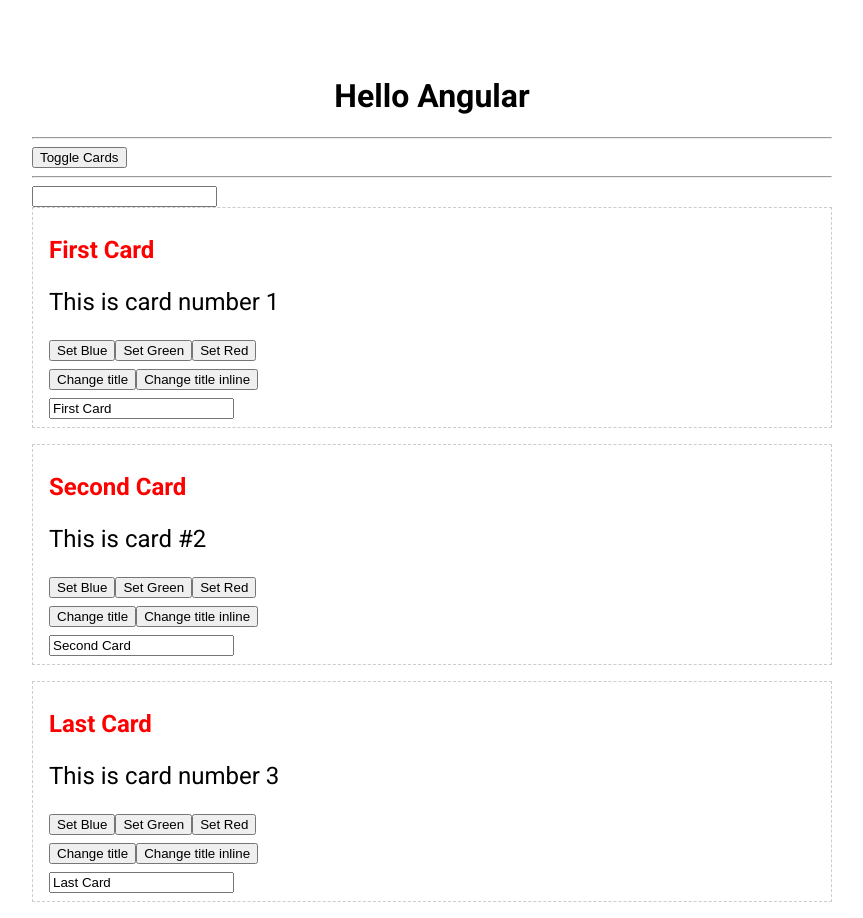
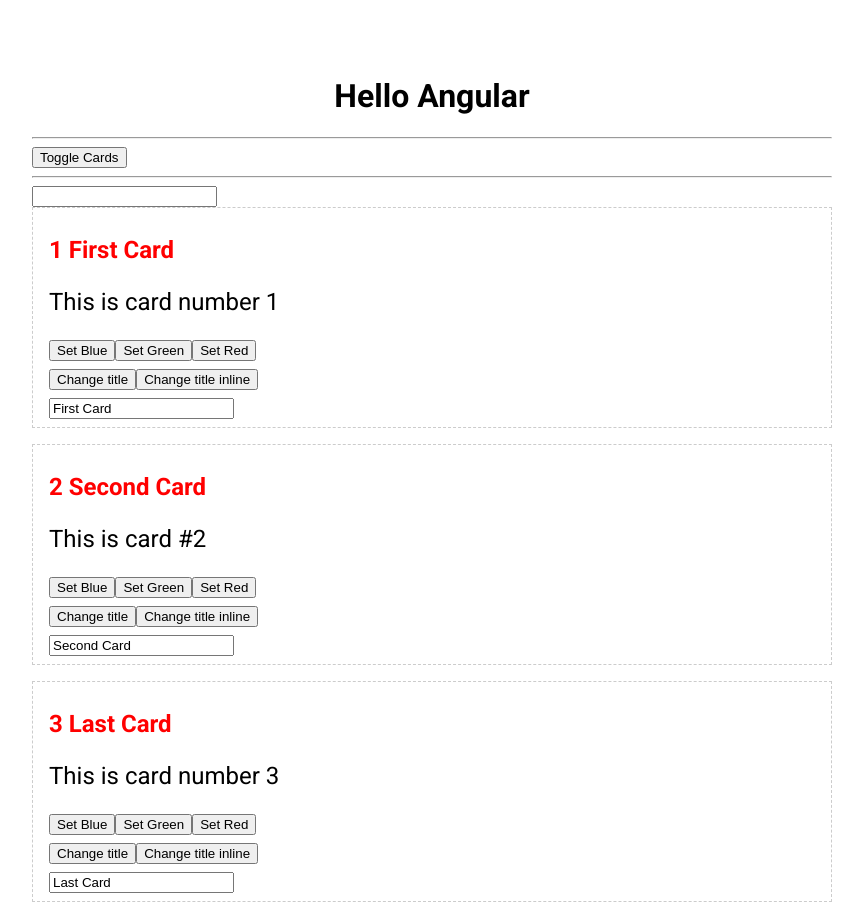
Before and after one commit to alexvekh/angular-learning, an Angular app: page / in a window 1280 px wide. Shown: the whole page, without its empty margins (208-1071 px from the left). Built offline with nearby package versions, Linux system fonts and the light colour scheme.

Commit message:
index added

```diff
--- a/src/app/app.component.html
+++ b/src/app/app.component.html
@@ -9,8 +9,9 @@
     <app-form></app-form>
 
     <app-card
-      *ngFor="let iterCard of cards"
+      *ngFor="let iterCard of cards; let idx = index"
       [card]="iterCard"
+      [index]="idx+1"
     ></app-card>
 
 </div>
--- a/src/app/card/card.component.html
+++ b/src/app/card/card.component.html
@@ -2,19 +2,13 @@
   <h2 [ngStyle]="{
     color: card.title.length < 5 ? 'blue' : 'red',
     fontWeight: card.title.length < 7 ? 'normal' : 'bold'
-  }">{{card.title}}</h2>
+  }">{{ index }} {{card.title}}</h2>
 
   <p class="text"
     [class.blue]="textColor === 'blue'"
     [class.green]="textColor === 'green'"
     [class.red]="textColor === 'red'"
   >{{card.text}}</p>
-
-<!-- <p class="text" [ngClass]="{
-  blue: textColor === 'blue',
-  green: textColor === 'green',
-  red: textColor === 'red'
-}">{{text}}</p> -->
 
   <div class="buttons">
     <button (click)="textColor = 'blue'">Set Blue</button>
@@ -27,14 +21,7 @@
     <button (click)="card.title = 'inline title'">Change title inline</button>
   </div>
 
-  <!-- <div>
-    <input type="text" #myInput (input)="inputHandler(myInput.value)" [value]="title">
-  </div> -->
-
-<div>
-  <input type="text" [(ngModel)]="card.title" (ngModelChange)="changeHandler()">
+  <div>
+    <input type="text" [(ngModel)]="card.title" (ngModelChange)="changeHandler()">
+  </div>
 </div>
-
-
-
-</div>
--- a/src/app/card/card.component.ts
+++ b/src/app/card/card.component.ts
@@ -17,6 +17,8 @@
 
   @Input()
   card!: Card;
+  @Input() index!: number
+
   title = "My Card Tittle"
   text = "My simple text"
 
```
